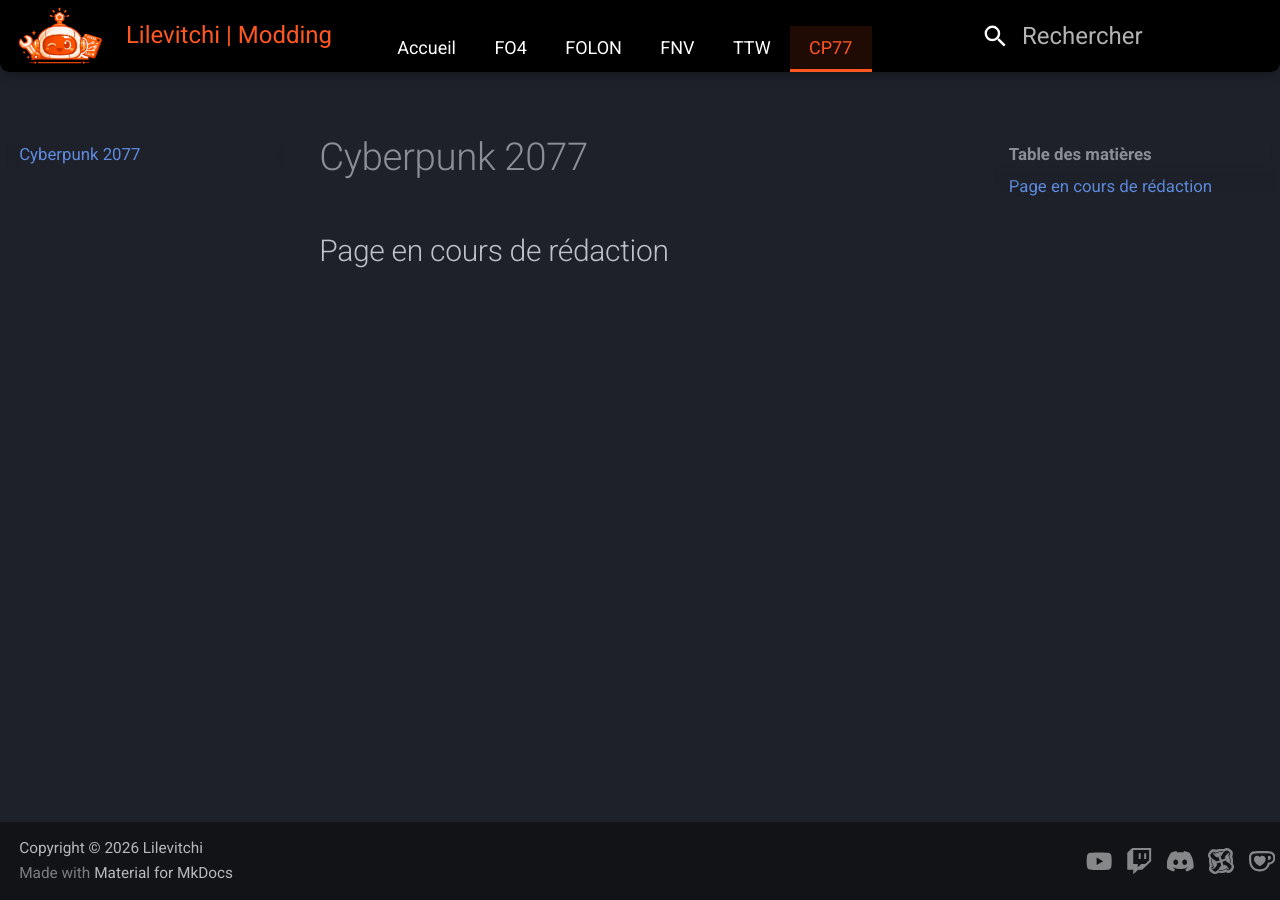
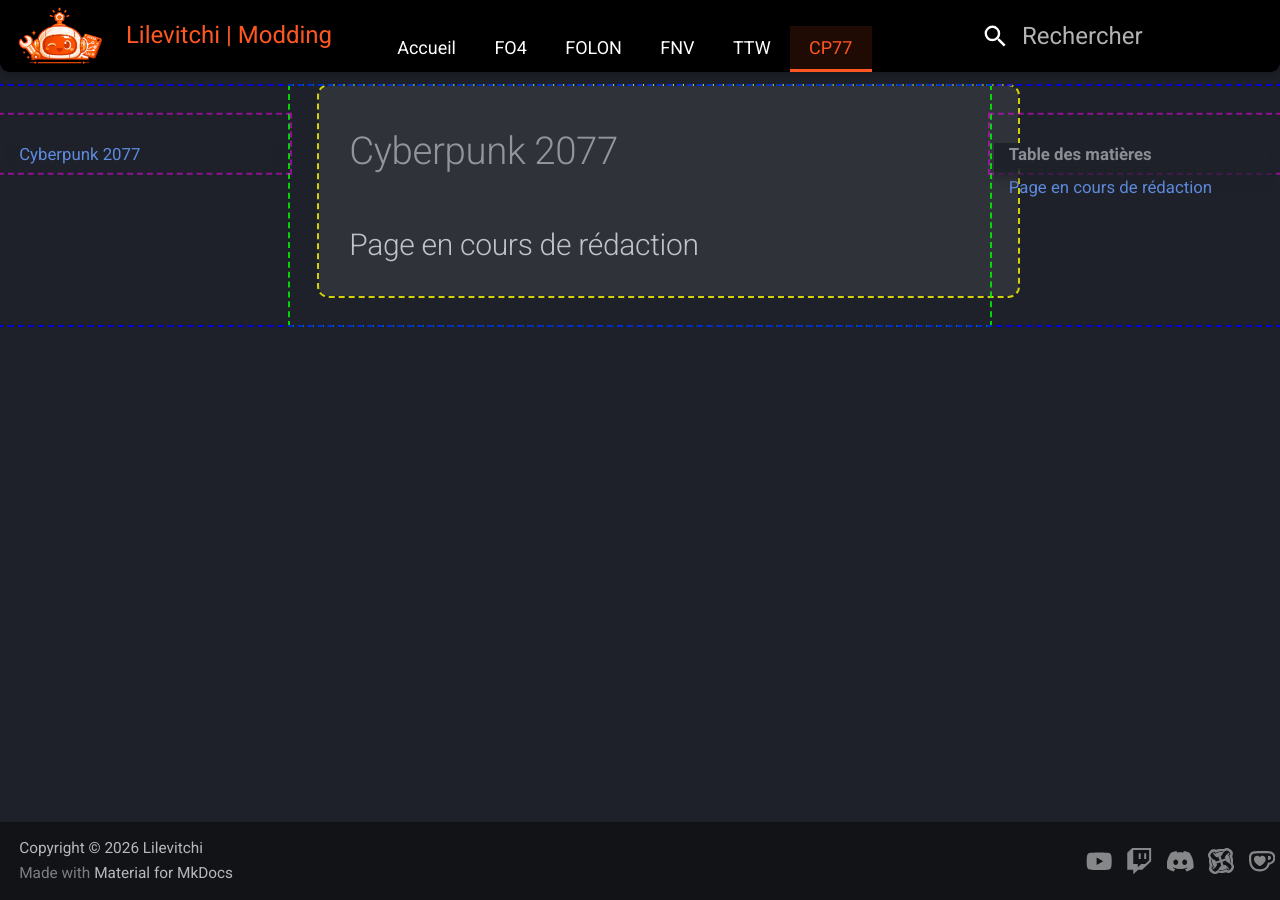
Before and after one commit to Lilevitchi/lilevitchi.github.io, an MkDocs documentation site: the page built from docs/cyberpunk/index.md, in a window 1280 px wide. Built offline with MkDocs 1.6.1 and Material for MkDocs 9.7.7, drawn with Linux system fonts in a browser that asks for light colours.

Commit message:
Update extra.css

```diff
--- a/docs/stylesheets/extra.css
+++ b/docs/stylesheets/extra.css
@@ -249,6 +249,40 @@
 /* --------------------------------------------------
    STRUCTURE GLOBALE DU CONTENU
    -------------------------------------------------- */
+
+[data-md-color-scheme] .md-grid {
+    max-width: none;
+    margin: 0;
+}
+
+[data-md-color-scheme] .md-main__inner {
+    display: flex;
+    max-width: none;
+    width: 100%;
+    margin-top: var(--space-sm);
+    outline: 2px dashed rgba(0, 0, 255, 0.8); /* Bleu (Debug) */
+}
+
+[data-md-color-scheme] .md-content {
+    flex: 1;
+    min-width: 0;
+    outline: 2px dashed rgba(0, 255, 0, 0.8); /* Vert (Debug) */
+}
+
+[data-md-color-scheme] .md-content__inner {
+    max-width: none; /* Le texte peut s'étaler sans limite */
+    width: 100%;
+    padding: var(--space-lg);
+    background-color: var(--tab-bg-hover);
+    border-radius: var(--radius-sm);
+    outline: 2px dashed rgba(255, 255, 0, 0.8); /* Jaune (Debug) */
+}
+
+[data-md-color-scheme] .md-sidebar {
+    width: 12.1rem; /* Taille standard des guides ModdingLinked */
+    flex-shrink: 0;  /* Empêche les colonnes de s'écraser */
+    outline: 2px dashed rgba(255, 0, 255, 0.5); /* Rose (Debug) */
+}
 
 /*[data-md-color-scheme] .md-main__inner,
 [data-md-color-scheme] .md-content {
```
